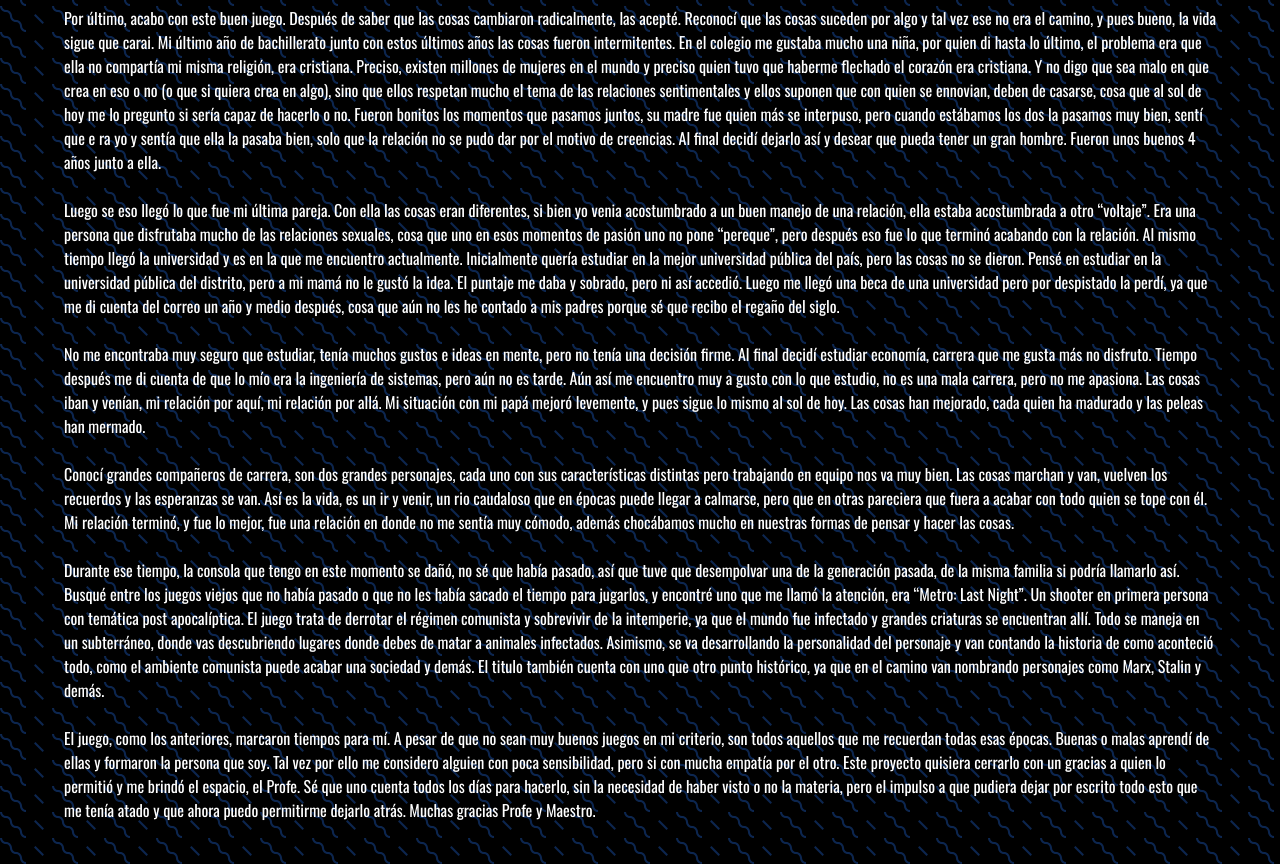
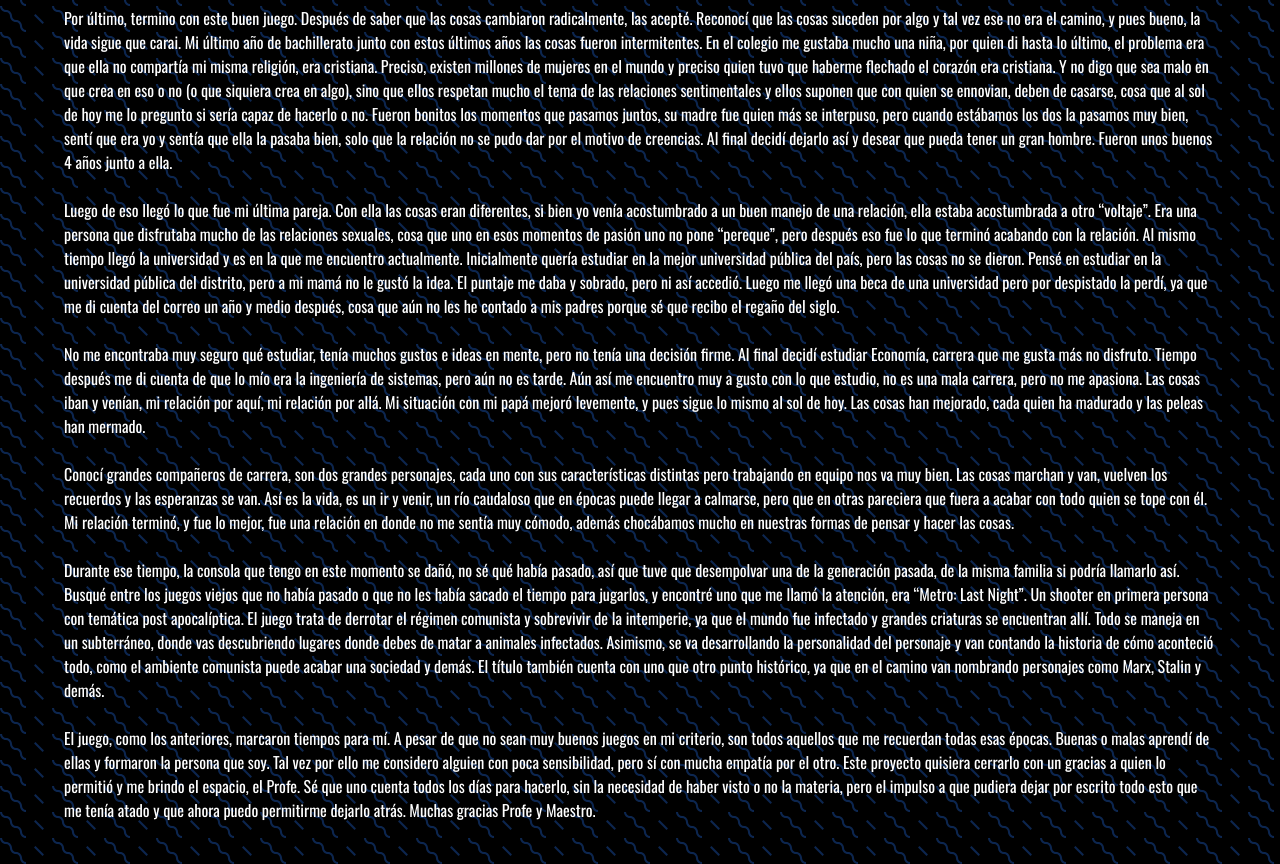
Before and after one commit to JuPa2208/metro, a plain HTML site: page index.html in a window 1280 px wide. Shown: the part 670-1534 px from the top of the page. Drawn offline with nearby package versions, Linux system fonts and the light colour scheme.

Commit message:
Update index.html

```diff
--- a/index.html
+++ b/index.html
@@ -50,63 +50,63 @@
 
           &nbsp;
         <p>
-          Por último, acabo con este buen juego. Después de saber que las cosas cambiaron radicalmente, las acepté.
-          Reconocí que las cosas suceden por algo y tal vez ese no era el camino, y pues bueno, la vida sigue que carai.
-          Mi último año de bachillerato junto con estos últimos años las cosas fueron intermitentes. En el colegio me
-          gustaba mucho una niña, por quien di hasta lo último, el problema era que ella no compartía mi misma religión,
-          era cristiana. Preciso, existen millones de mujeres en el mundo y preciso quien tuvo que haberme flechado el
-          corazón era cristiana. Y no digo que sea malo en que crea en eso o no (o que si quiera crea en algo), sino que
-          ellos respetan mucho el tema de las relaciones sentimentales y ellos suponen que con quien se ennovian, deben de
-          casarse, cosa que al sol de hoy me lo pregunto si sería capaz de hacerlo o no. Fueron bonitos los momentos que
-          pasamos juntos, su madre fue quien más se interpuso, pero cuando estábamos los dos la pasamos muy bien, sentí que e
-          ra yo y sentía que ella la pasaba bien, solo que la relación no se pudo dar por el motivo de creencias. Al final
-          decidí dejarlo así y desear que pueda tener un gran hombre. Fueron unos buenos 4 años junto a ella.
+          Por último, termino con este buen juego. Después de saber que las cosas cambiaron radicalmente, las acepté. Reconocí
+          que las cosas suceden por algo y tal vez ese no era el camino, y pues bueno, la vida sigue que carai. Mi último año de
+          bachillerato junto con estos últimos años las cosas fueron intermitentes. En el colegio me gustaba mucho una niña, por
+          quien di hasta lo último, el problema era que ella no compartía mi misma religión, era cristiana. Preciso, existen
+          millones de mujeres en el mundo y preciso quien tuvo que haberme flechado el corazón era cristiana. Y no digo que sea
+          malo en que crea en eso o no (o que siquiera crea en algo), sino que ellos respetan mucho el tema de las relaciones
+          sentimentales y ellos suponen que con quien se ennovian, deben de casarse, cosa que al sol de hoy me lo pregunto si
+          sería capaz de hacerlo o no. Fueron bonitos los momentos que pasamos juntos, su madre fue quien más se interpuso, pero
+          cuando estábamos los dos la pasamos muy bien, sentí que era yo y sentía que ella la pasaba bien, solo que la relación
+          no se pudo dar por el motivo de creencias. Al final decidí dejarlo así y desear que pueda tener un gran hombre. Fueron
+          unos buenos 4 años junto a ella.
         </p>
         &nbsp;
         <p>
-          Luego se eso llegó lo que fue mi última pareja. Con ella las cosas eran diferentes, si bien yo venia acostumbrado a
-          un buen manejo de una relación, ella estaba acostumbrada a otro “voltaje”. Era una persona que disfrutaba mucho de
-          las relaciones sexuales, cosa que uno en esos momentos de pasión uno no pone “pereque”, pero después eso fue lo que
-          terminó acabando con la relación. Al mismo tiempo llegó la universidad y es en la que me encuentro actualmente.
-          Inicialmente quería estudiar en la mejor universidad pública del país, pero las cosas no se dieron. Pensé en estudiar
-          en la universidad pública del distrito, pero a mi mamá no le gustó la idea. El puntaje me daba y sobrado, pero ni así
-          accedió. Luego me llegó una beca de una universidad pero por despistado la perdí, ya que me di cuenta del correo un año
-          y medio después, cosa que aún no les he contado a mis padres porque sé que recibo el regaño del siglo.
+          Luego de eso llegó lo que fue mi última pareja. Con ella las cosas eran diferentes, si bien yo venía acostumbrado a un
+          buen manejo de una relación, ella estaba acostumbrada a otro “voltaje”. Era una persona que disfrutaba mucho de las
+          relaciones sexuales, cosa que uno en esos momentos de pasión uno no pone “pereque”, pero después eso fue lo que terminó
+          acabando con la relación. Al mismo tiempo llegó la universidad y es en la que me encuentro actualmente. Inicialmente quería
+          estudiar en la mejor universidad pública del país, pero las cosas no se dieron. Pensé en estudiar en la universidad pública
+          del distrito, pero a mi mamá no le gustó la idea. El puntaje me daba y sobrado, pero ni así accedió. Luego me llegó una beca
+          de una universidad pero por despistado la perdí, ya que me di cuenta del correo un año y medio después, cosa que aún no les
+          he contado a mis padres porque sé que recibo el regaño del siglo.
         </p>
         &nbsp;
         <p>
-          No me encontraba muy seguro que estudiar, tenía muchos gustos e ideas en mente, pero no tenía una decisión firme. Al
-          final decidí estudiar economía, carrera que me gusta más no disfruto. Tiempo después me di cuenta de que lo mío era la
-          ingeniería de sistemas, pero aún no es tarde. Aún así me encuentro muy a gusto con lo que estudio, no es una mala carrera,
-          pero no me apasiona. Las cosas iban y venían, mi relación por aquí, mi relación por allá. Mi situación con mi papá mejoró
-          levemente, y pues sigue lo mismo al sol de hoy. Las cosas han mejorado, cada quien ha madurado y las peleas han mermado.
+          No me encontraba muy seguro qué estudiar, tenía muchos gustos e ideas en mente, pero no tenía una decisión firme. Al final
+          decidí estudiar Economía, carrera que me gusta más no disfruto. Tiempo después me di cuenta de que lo mío era la ingeniería de
+          sistemas, pero aún no es tarde. Aún así me encuentro muy a gusto con lo que estudio, no es una mala carrera, pero no me apasiona.
+          Las cosas iban y venían, mi relación por aquí, mi relación por allá. Mi situación con mi papá mejoró levemente, y pues sigue lo
+          mismo al sol de hoy. Las cosas han mejorado, cada quien ha madurado y las peleas han mermado.
         </p>
         &nbsp;
         <p>
-          Conocí grandes compañeros de carrera, son dos grandes personajes, cada uno con sus características distintas pero trabajando
-          en equipo nos va muy bien. Las cosas marchan y van, vuelven los recuerdos y las esperanzas se van. Así es la vida, es un ir
-          y venir, un rio caudaloso que en épocas puede llegar a calmarse, pero que en otras pareciera que fuera a acabar con todo quien
-          se tope con él. Mi relación terminó, y fue lo mejor, fue una relación en donde no me sentía muy cómodo, además chocábamos mucho
-          en nuestras formas de pensar y hacer las cosas.
+          Conocí grandes compañeros de carrera, son dos grandes personajes, cada uno con sus características distintas pero trabajando en
+          equipo nos va muy bien. Las cosas marchan y van, vuelven los recuerdos y las esperanzas se van. Así es la vida, es un ir y venir,
+          un río caudaloso que en épocas puede llegar a calmarse, pero que en otras pareciera que fuera a acabar con todo quien se tope con
+          él. Mi relación terminó, y fue lo mejor, fue una relación en donde no me sentía muy cómodo, además chocábamos mucho en nuestras
+          formas de pensar y hacer las cosas.
         </p>
         &nbsp;
         <p>
-          Durante ese tiempo, la consola que tengo en este momento se dañó, no sé que había pasado, así que tuve que desempolvar una de
-          la generación pasada, de la misma familia si podría llamarlo así. Busqué entre los juegos viejos que no había pasado o que no
-          les había sacado el tiempo para jugarlos, y encontré uno que me llamó la atención, era “Metro: Last Night”. Un shooter en primera
-          persona con temática post apocalíptica. El juego trata de derrotar el régimen comunista y sobrevivir de la intemperie, ya que el
-          mundo fue infectado y grandes criaturas se encuentran allí. Todo se maneja en un subterráneo, donde vas descubriendo lugares donde
-          debes de matar a animales infectados. Asimismo, se va desarrollando la personalidad del personaje y van contando la historia de
-          como aconteció todo, como el ambiente comunista puede acabar una sociedad y demás. El titulo también cuenta con uno que otro punto
-          histórico, ya que en el camino van nombrando personajes como Marx, Stalin y demás.
+          Durante ese tiempo, la consola que tengo en este momento se dañó, no sé qué había pasado, así que tuve que desempolvar una de la
+          generación pasada, de la misma familia si podría llamarlo así. Busqué entre los juegos viejos que no había pasado o que no les había
+          sacado el tiempo para jugarlos, y encontré uno que me llamó la atención, era “Metro: Last Night”. Un shooter en primera persona con
+          temática post apocalíptica. El juego trata de derrotar el régimen comunista y sobrevivir de la intemperie, ya que el mundo fue infectado
+          y grandes criaturas se encuentran allí. Todo se maneja en un subterráneo, donde vas descubriendo lugares donde debes de matar a animales
+          infectados. Asimismo, se va desarrollando la personalidad del personaje y van contando la historia de cómo aconteció todo, como el ambiente
+          comunista puede acabar una sociedad y demás. El título también cuenta con uno que otro punto histórico, ya que en el camino van nombrando
+          personajes como Marx, Stalin y demás.
         </p>
         &nbsp;
         <p>
-          El juego, como los anteriores, marcaron tiempos para mí. A pesar de que no sean muy buenos juegos en mi criterio, son todos aquellos
-          que me recuerdan todas esas épocas. Buenas o malas aprendí de ellas y formaron la persona que soy. Tal vez por ello me considero alguien
-          con poca sensibilidad, pero si con mucha empatía por el otro. Este proyecto quisiera cerrarlo con un gracias a quien lo permitió y me
-          brindó el espacio, el Profe. Sé que uno cuenta todos los días para hacerlo, sin la necesidad de haber visto o no la materia, pero el impulso
-          a que pudiera dejar por escrito todo esto que me tenía atado y que ahora puedo permitirme dejarlo atrás. Muchas gracias Profe y Maestro.
+          El juego, como los anteriores, marcaron tiempos para mí. A pesar de que no sean muy buenos juegos en mi criterio, son todos aquellos que me
+          recuerdan todas esas épocas. Buenas o malas aprendí de ellas y formaron la persona que soy. Tal vez por ello me considero alguien con poca
+          sensibilidad, pero sí con mucha empatía por el otro. Este proyecto quisiera cerrarlo con un gracias a quien lo permitió y me brindo el espacio,
+          el Profe. Sé que uno cuenta todos los días para hacerlo, sin la necesidad de haber visto o no la materia, pero el impulso a que pudiera dejar
+          por escrito todo esto que me tenía atado y que ahora puedo permitirme dejarlo atrás. Muchas gracias Profe y Maestro.
         </p>
       </div>
     </header>
```
